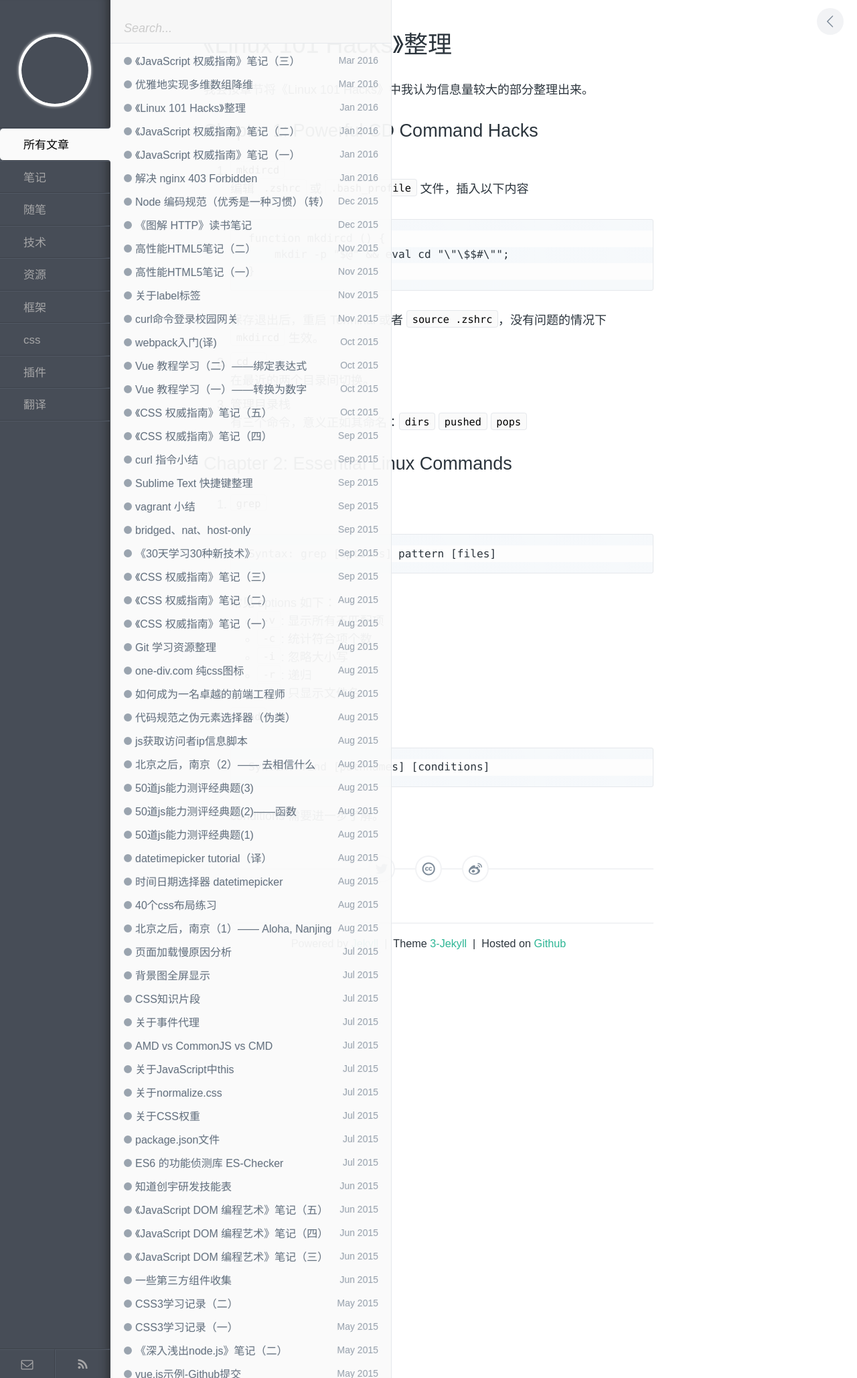
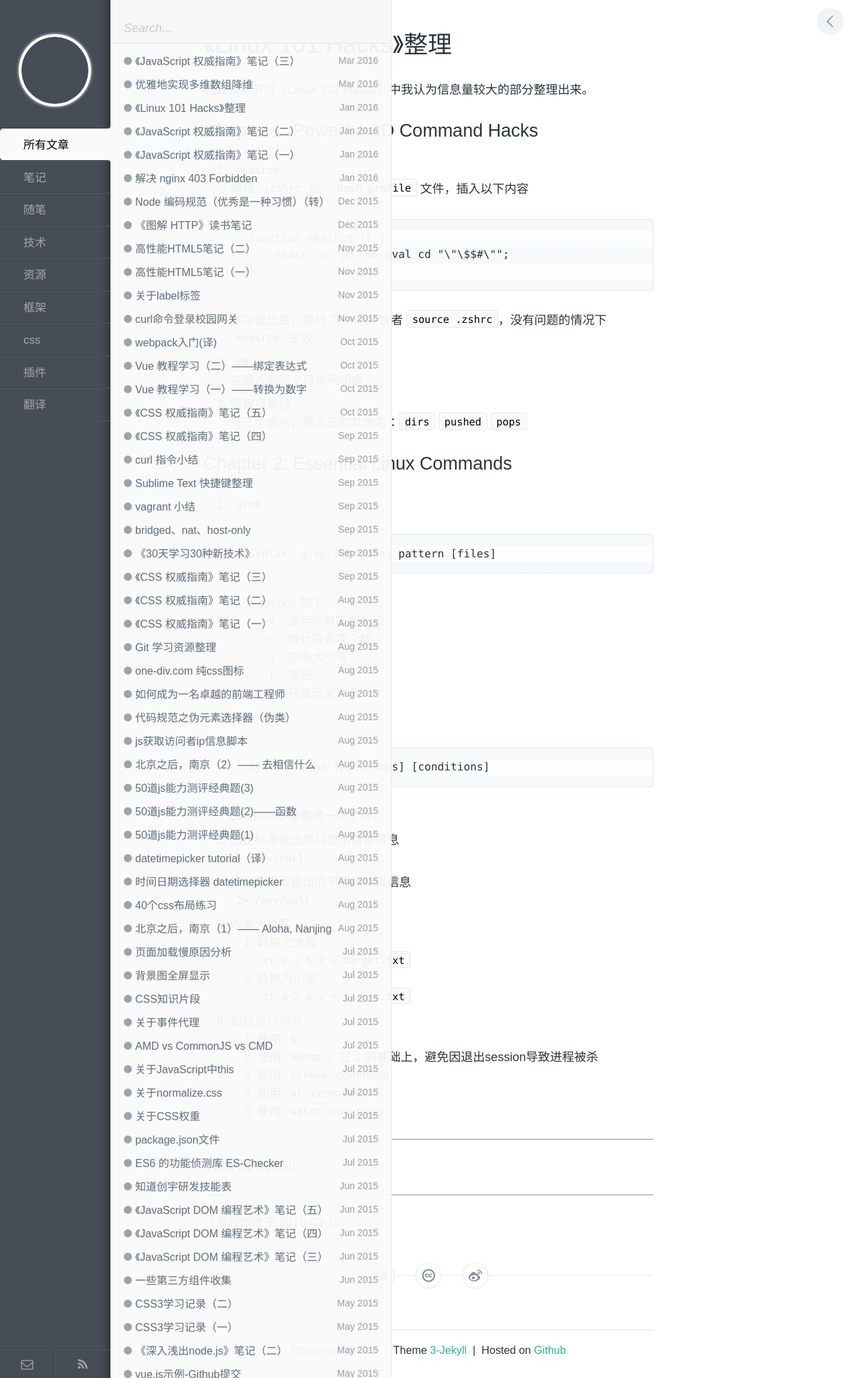
Before and after one commit to byr-gdp/byr-gdp.github.io, a Jekyll site: the page built from _posts/note/2016-01-20-linux-101-hacks.md, in a window 1280 px wide. Shown: the whole page at 67% size. Built offline with Jekyll 4.4.1, drawn with Linux system fonts in a browser that asks for light colours; comment, search, counter and statistics services are not loaded.

Commit message:
add some chapter2

```diff
--- a/_posts/note/2016-01-20-linux-101-hacks.md
+++ b/_posts/note/2016-01-20-linux-101-hacks.md
@@ -49,3 +49,37 @@ description: 《Linux 101 Hacks》整理
 		Syntax: find [pathnames] [conditions]
 
 	conditions 需要进一步了解。
+
+3. 阻止标准输出而只显示错误信息
+
+	`> /dev/null`
+
+4. 只显示标准输出而不显示错误信息
+
+	`2> /dev/null`
+
+5. 改变大小写
+
+	1. 转换为大写
+
+		`tr a-z A-Z < target.txt`
+
+	2. 转换为小写
+
+		`tr A-Z a-z < target.txt`
+
+6. 后台执行命令
+
+	1. 使用 `&`
+	2. 使用 `nohup`，在 1 的基础上，避免因退出session导致进程被杀
+	3. 使用 `screen` command
+	4. 使用 `at` command
+	5. 使用 `watch` command
+
+---
+
+(Hack 24 chmod）
+
+---
+
+（最后修改于 2016-03-10）
```
